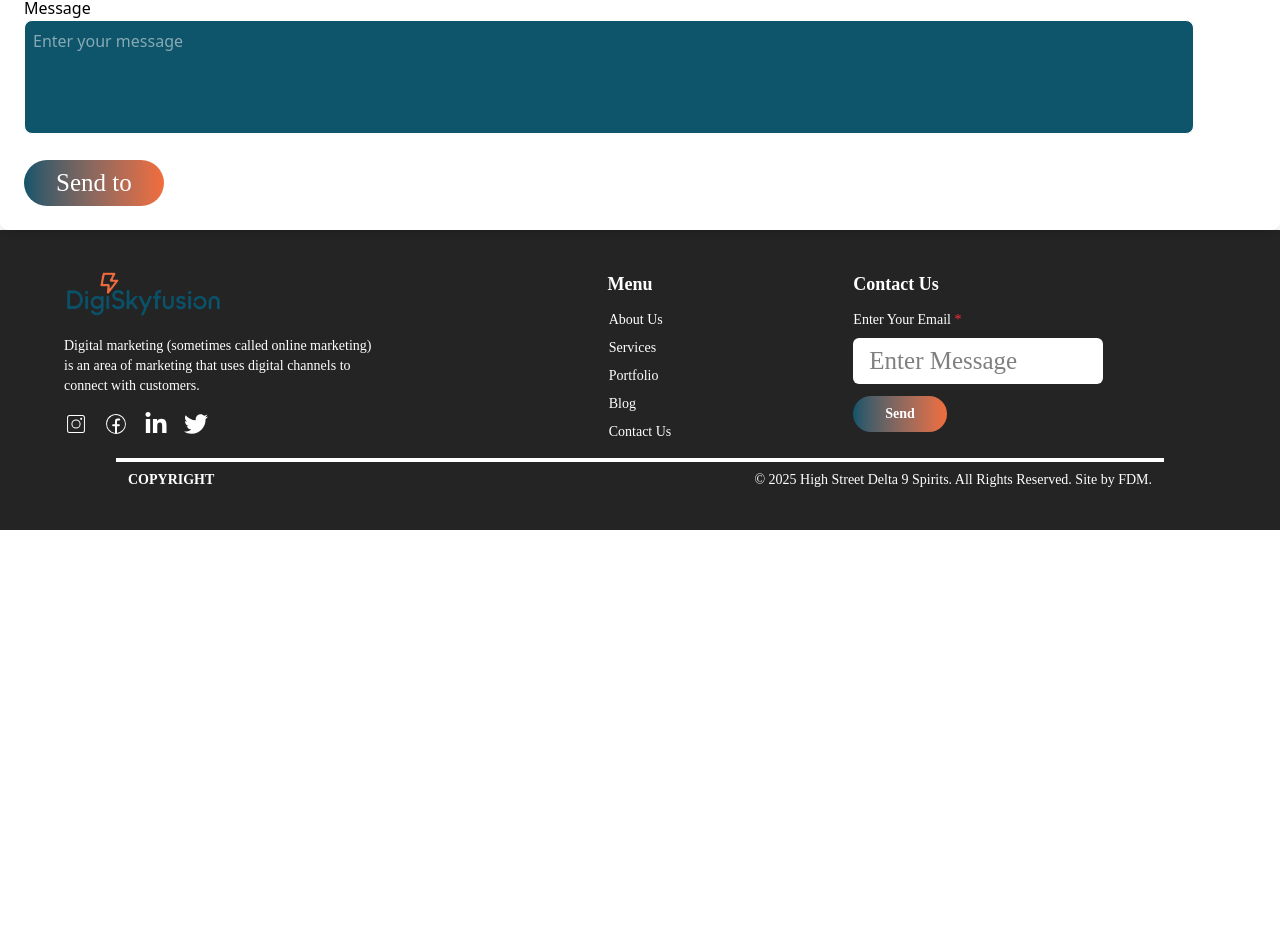
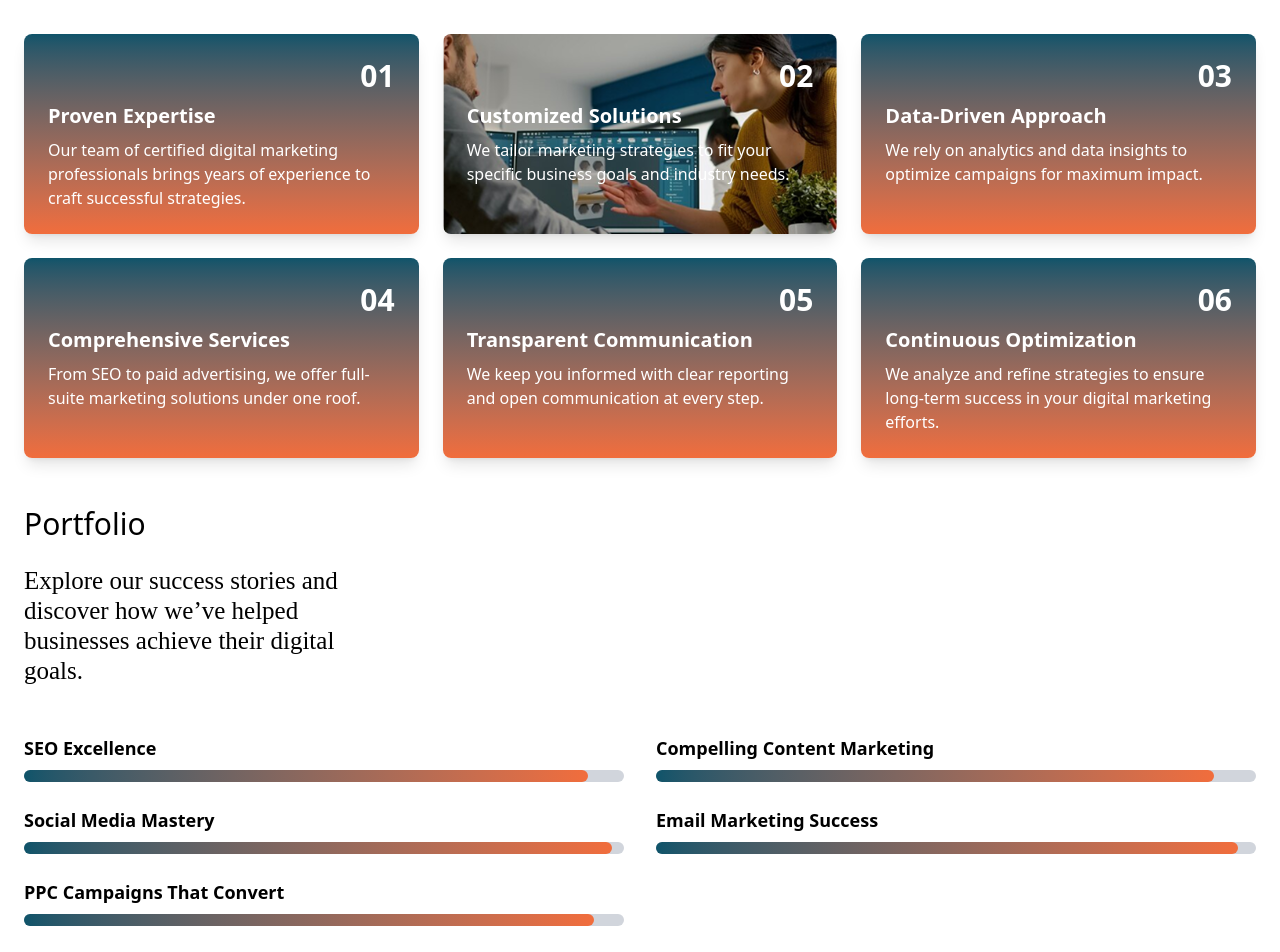
Before and after one commit to Digiskyfusion/DigiskyfusionWebsite, a React (Vite) app in the folder skyfusion/: page / in a window 1280 px wide. Shown: the part 1610-2562 px from the top of the page. Before the commit the page ends 2140 px from the top, so only its background shows below. Built offline with nearby package versions, Linux system fonts and the light colour scheme.

Commit message:
today i completed portfolio section and chooseUs section and card is working

```diff
--- a/skyfusion/src/App.css
+++ b/skyfusion/src/App.css
@@ -36,7 +36,7 @@
     letter-spacing: 12%;
   }
   .Roboto-thin {
-  font-family: "Roboto", serif;
+  font-family: "Roboto";
   font-optical-sizing: auto;
   font-weight: 600;
   }
--- a/skyfusion/src/App.jsx
+++ b/skyfusion/src/App.jsx
@@ -10,6 +10,8 @@ import Ourservices from './Components/Ourservices'
 import Contactus from './Components/Contactus'
 import Portfolio from './Components/Portfolio'
 import Footer from './Components/Footer'
+import Chooseus from './Components/Chooseus'
+import Experience from './Components/Experience'
 
 function App() {
 
@@ -22,9 +24,13 @@ function App() {
  <Home />
  <WholeCircle />
  <Ourservices />
+ <Chooseus />
+ <Portfolio />
  <Contactus />
  <Footer />
- {/* <Portfolio /> */}
+ {/* <Experience /> */}
+
+
 
     <Routes>
 
--- /dev/null
+++ b/skyfusion/src/Components/Chooseus.jsx
@@ -0,0 +1,39 @@
+import React from 'react';
+import cartpic from './../assets/Images/cardpic.png';
+
+function Chooseus() {
+  const features = [
+    { id: "01", title: "Proven Expertise", desc: "Our team of certified digital marketing professionals brings years of experience to craft successful strategies." },
+    { id: "02", title: "Customized Solutions", desc: "We tailor marketing strategies to fit your specific business goals and industry needs.", img: cartpic },
+    { id: "03", title: "Data-Driven Approach", desc: "We rely on analytics and data insights to optimize campaigns for maximum impact." },
+    { id: "04", title: "Comprehensive Services", desc: "From SEO to paid advertising, we offer full-suite marketing solutions under one roof." },
+    { id: "05", title: "Transparent Communication", desc: "We keep you informed with clear reporting and open communication at every step." },
+    { id: "06", title: "Continuous Optimization", desc: "We analyze and refine strategies to ensure long-term success in your digital marketing efforts." },
+  ];
+
+  return (
+    <div className="p-6">
+      <h1 className="text-3xl font-medium mt-3">Why Choose Us</h1>
+      <p className="text-2xl font-normal md:w-80 mt-3">
+        Choose us to transform your online presence and achieve digital success.
+      </p>
+
+      <div className="mt-10">
+        <div className="grid grid-cols-1 sm:grid-cols-2 lg:grid-cols-3 gap-6">
+          {features.map((item, index) => (
+            <div
+              key={index}
+              className="rounded-lg p-6 shadow-lg bg-gradient-to-b from-[#0E546A] to-[#F16D3C] transition-transform transform hover:scale-105 hover:shadow-xl"
+              style={item.img ? { backgroundImage: `url(${item.img})`, backgroundSize: 'cover', backgroundPosition: 'center' } : {}}>
+              <h3 className="text-3xl font-bold text-white text-end">{item.id}</h3>
+              <h4 className="text-xl font-semibold mt-2 text-white">{item.title}</h4>
+              <p className="text-white mt-2">{item.desc}</p>
+            </div>
+          ))}
+        </div>
+      </div>
+    </div>
+  );
+}
+
+export default Chooseus;
--- /dev/null
+++ b/skyfusion/src/Components/Experience.jsx
@@ -0,0 +1,26 @@
+import React from 'react'
+
+function Experience() {
+  return (
+    <>
+    <div className='flex  py-5 px-4 '>
+    <div className='text-[#0E546A;]'>
+      <h1>Love the Simplicity</h1>
+      <p>With years of experience, our team of certified digital marketing professionals knows how to deliver strategies that drive measurable results.</p>
+      </div>
+
+      <div className='bg-[#0E546A;] text-white '>
+        <h1 >Love the Simplicity</h1>
+        <p>With years of experience, our team of certified digital marketing professionals knows how to deliver strategies that drive measurable results.</p>
+      </div>
+
+      <div className='text-[#0E546A;]'>
+        <h1 >Love the Simplicity</h1>
+        <p>With years of experience, our team of certified digital marketing professionals knows how to deliver strategies that drive measurable results.</p>
+      </div>
+      </div>
+    </>
+  )
+}
+
+export default Experience
--- a/skyfusion/src/Components/Home.jsx
+++ b/skyfusion/src/Components/Home.jsx
@@ -9,6 +9,7 @@ import circle from './../assets/Images/haflcircle.png';
 import  "aos/dist/aos.css";
 import Aos from "aos"
 // import "../App.css"
+
 
 function Home() {
   useEffect(()=>{
--- a/skyfusion/src/Components/Portfolio.jsx
+++ b/skyfusion/src/Components/Portfolio.jsx
@@ -1,16 +1,40 @@
-import React from 'react'
+import React from 'react';
 
 function Portfolio() {
   return (
-    <>
-   <div >
-    <h1 className=''>Portfolio</h1>
-    <p>Explore our success stories and discover how we’ve helped businesses achieve their digital goals</p>
+    <div className="container mx-auto p-6">
+      <h1 className="text-3xl font-medium text-start mb-6 ">Portfolio</h1>
+      <p className="text-start  mb-12 md:w-[28%] font-normal text-3xl poppins-thin">
+        Explore our success stories and discover how we’ve helped businesses achieve their digital goals.
+      </p>
 
-   </div>
-
-    </>
-  )
+      <div className="grid grid-cols-1 md:grid-cols-2 gap-8">
+        <div>
+          <PortfolioItem title="SEO Excellence" progress={94} />
+          <PortfolioItem title="Social Media Mastery" progress={98} />
+          <PortfolioItem title="PPC Campaigns That Convert" progress={95} />
+        </div>
+        <div>
+          <PortfolioItem title="Compelling Content Marketing" progress={93} />
+          <PortfolioItem title="Email Marketing Success" progress={97} />
+        </div>
+      </div>
+    </div>
+  );
 }
 
-export default Portfolio
+function PortfolioItem({ title, progress }) {
+  return (
+    <div className="mb-6 ">
+      <h2 className="text-lg font-semibold mb-2">{title}</h2>
+      <div className="bg-gray-300 rounded-2xl h-1 md:h-3 w-full">
+        <div
+          className="bg-gradient-to-r from-[#0E546A] to-[#F16D3C] rounded-2xl h-1 md:h-3"
+          style={{ width: `${progress}%` }}
+        ></div>
+      </div>
+    </div>
+  );
+}
+
+export default Portfolio;
```
Also changed, not shown: skyfusion/src/assets/Images/cardpic.png (added).
